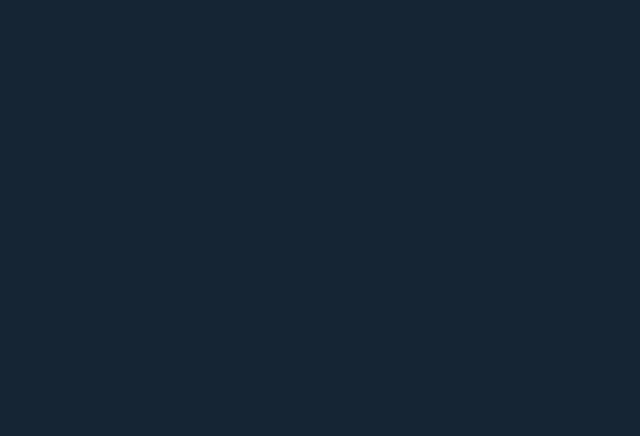
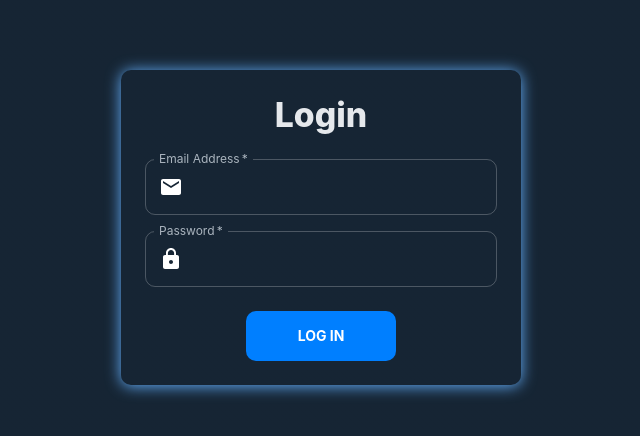
Before and after one commit to mp5maker/react-meldcx, a React (Create React App) app: page / in a window 1280 px wide. Shown: the part 130-566 px from the top of the page, without its empty margins (319-959 px from the left). Built offline with nearby package versions, Linux system fonts and the light colour scheme.

Commit message:
feat: separted out the authenticated and non authenticated routes

```diff
--- a/src/App.tsx
+++ b/src/App.tsx
@@ -6,21 +6,34 @@ import routes from './constants/routes'
 import Login from './pages/login'
 import useAuthentication from './hooks/useAuthentication'
 import Body from './components/body'
+import Alert from './components/alert'
+import Devices from './pages/devices'
 
 const history = createBrowserHistory()
 
 const App = () => {
   const { isLoggedIn } = useAuthentication()
 
-  console.log(isLoggedIn)
-
   React.useEffect(() => {}, [])
 
   return (
     <Body>
+      <Alert />
       <Router history={history}>
         <Switch>
-          <Route path={routes.login.path} component={Login} />
+          <>
+            {isLoggedIn ? (
+              <>
+                <Route path={routes.devices.path} component={Devices} exact />
+                <Route path={routes.root.path} component={Devices} exact />
+              </>
+            ) : (
+              <>
+                <Route path={routes.login.path} component={Login} exact />
+                <Route path={routes.root.path} component={Login} exact />
+              </>
+            )}
+          </>
         </Switch>
       </Router>
     </Body>
--- a/src/components/alert/index.tsx
+++ b/src/components/alert/index.tsx
@@ -3,6 +3,7 @@ import MaterialAlert from '@mui/material/Alert'
 import Box from '@mui/material/Box'
 import { makeStyles } from '@mui/styles'
 import useAlert from '../../hooks/useAlert'
+import useCommonStyles from '../../hooks/useCommonStyles'
 
 interface IAlertProps {}
 
@@ -17,14 +18,19 @@ const useStyles = makeStyles((_theme: any) => ({
         }
       : {
           top: '-9999px'
-        })
-  })
+        }),
+    transition: 'all linear 0.25s'
+  }),
+  alert: {
+    borderRadius: 0
+  }
 }))
 
 const Alert: React.FC<IAlertProps> = () => {
   const timeout: any = React.useRef()
   const { severity, isVisible, text, setAlert }: any = useAlert()
   const classes = useStyles({ isVisible })
+  const commonClasses = useCommonStyles()
 
   React.useEffect(() => {
     if (timeout.current) clearTimeout(timeout.current)
@@ -41,8 +47,14 @@ const Alert: React.FC<IAlertProps> = () => {
   }, [isVisible])
 
   return (
-    <Box className={classes.container}>
-      <MaterialAlert severity={severity}>{text}</MaterialAlert>
+    <Box className={`${classes.container} alert-container`}>
+      <MaterialAlert
+        severity={severity}
+        variant="filled"
+        className={`${commonClasses.center}`}
+      >
+        {text}
+      </MaterialAlert>
     </Box>
   )
 }
--- a/src/constants/routes.ts
+++ b/src/constants/routes.ts
@@ -1,4 +1,11 @@
 const routes = {
+  root: {
+    path: '/'
+  },
+  devices: {
+    path: '/devices',
+    label: 'DEVICES'
+  },
   login: {
     path: '/login',
     label: 'LABEL'
--- a/src/forms/login/index.tsx
+++ b/src/forms/login/index.tsx
@@ -58,19 +58,19 @@ const LoginForm: React.FC<ILoginFormProps> = ({ title, onSubmit }) => {
     validationSchema: schema,
     onSubmit: (form, { setSubmitting, setErrors }) => {
       const password = get(form, 'password', '')
-      if (password !== settings.COMMON_PASSWORD) {
-        setErrors({
-          ...errors,
-          ...(password !== settings.COMMON_PASSWORD
-            ? {
-                password: t('THIS_PASSWORD_IS_INVALID')
-              }
-            : {})
-        })
-        setSubmitting(false)
-      } else {
-        if (onSubmit) onSubmit({ form, setSubmitting, setErrors })
-      }
+      // if (password !== settings.COMMON_PASSWORD) {
+      //   setErrors({
+      //     ...errors,
+      //     ...(password !== settings.COMMON_PASSWORD
+      //       ? {
+      //           password: t('THIS_PASSWORD_IS_INVALID')
+      //         }
+      //       : {})
+      //   })
+      //   setSubmitting(false)
+      // } else {
+      if (onSubmit) onSubmit({ form, setSubmitting, setErrors })
+      // }
     }
   })
 
--- /dev/null
+++ b/src/pages/devices/index.tsx
@@ -0,0 +1,23 @@
+import Box from '@mui/material/Box'
+import { makeStyles } from '@mui/styles'
+import * as React from 'react'
+
+interface IDevicesProps {}
+
+const useStyles: any = makeStyles((_theme: any) => ({
+  container: {
+    height: '100%'
+  }
+}))
+
+const Devices: React.FC<IDevicesProps> = () => {
+  const classes = useStyles()
+
+  return (
+    <Box className={classes.container}>
+      <Box>Devices</Box>
+    </Box>
+  )
+}
+
+export default Devices
--- a/src/pages/login/index.tsx
+++ b/src/pages/login/index.tsx
@@ -38,9 +38,10 @@ const Login: React.FC<ILoginProps> = () => {
       const data = get(error, 'response.data', '')
       setAlert({
         severity: 'error',
-        isVisible: false,
+        isVisible: true,
         text: data
       })
+      setSubmitting(false)
     }
 
     apiHelper.user.login({ body: form }).then(onSuccess).catch(onError)
```
